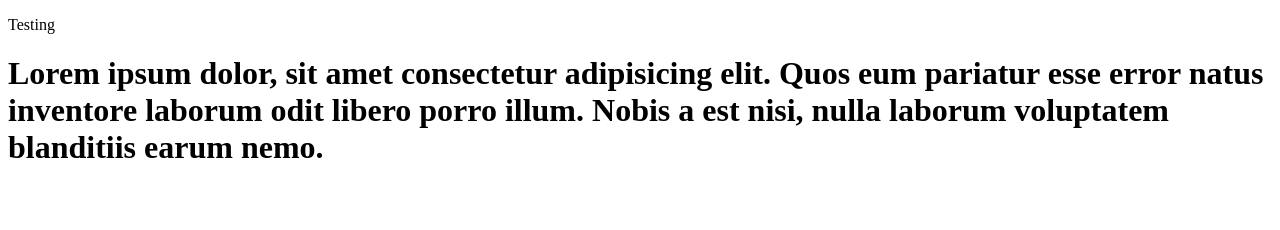
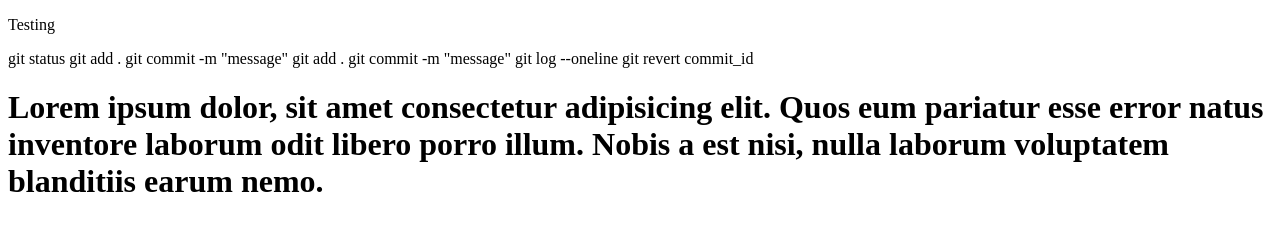
Before and after one commit to mmsstudent2021/git-july, a plain HTML site: page index.html in a window 1280 px wide. Drawn offline with Linux system fonts and the light colour scheme.

Commit message:
gui commit

```diff
--- a/index.html
+++ b/index.html
@@ -7,6 +7,19 @@
 </head>
 <body>
     <p>Testing</p>
+
+    git status
+    git add .
+    git commit -m "message"
+
+
+    git add .
+    git commit -m "message"
+
+    git log --oneline
+    git revert commit_id
+
+
     <h1>Lorem ipsum dolor, sit amet consectetur adipisicing elit. Quos eum pariatur esse error natus inventore laborum odit libero porro illum. Nobis a est nisi, nulla laborum voluptatem blanditiis earum nemo.</h1>
 </body>
 </html>
```
Also changed, not shown: gui.html (added, +11 -0 lines).
